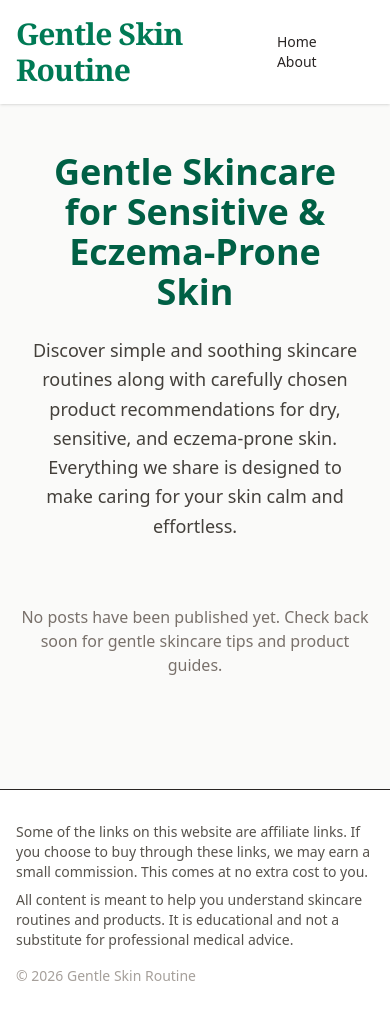
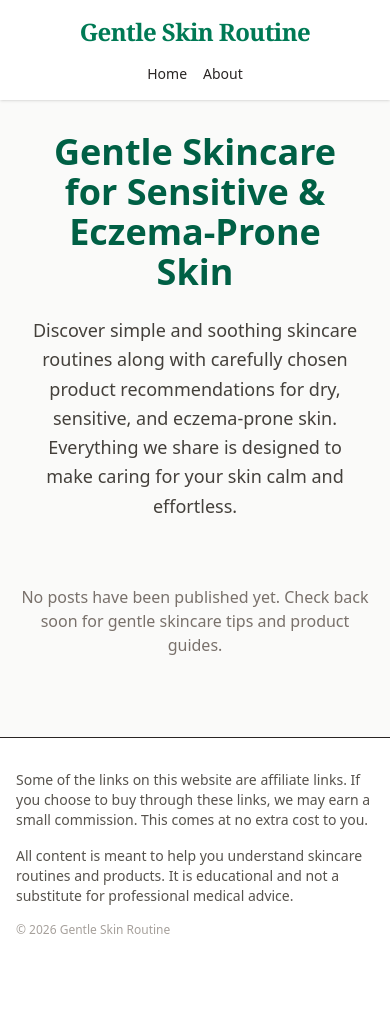
Before and after one commit to Ahmedaziz2002/Gentleskin, a Django app: page / in a window 390 px wide. After the commit the page ends 934 px from the top, so only its background shows below. Run offline with Django 5.2, Linux system fonts and the light colour scheme; data that the repository does not hold is empty; style sheets or scripts are compiled from the project's sources; some libraries are stand-ins or nearby versions.

Commit message:
fixed responsivity

```diff
--- a/requirements.txt
+++ b/requirements.txt
@@ -4,6 +4,7 @@ Django==6.0.2
 django-tailwind==4.4.2
 gunicorn==25.1.0
 packaging==26.0
+pillow==12.1.1
 psycopg2-binary==2.9.11
 pytailwindcss==0.3.0
 python-decouple==3.8
--- a/theme/templates/base.html
+++ b/theme/templates/base.html
@@ -6,52 +6,76 @@
     <meta charset="UTF-8">
     <meta name="viewport" content="width=device-width, initial-scale=1.0">
     <title>{% block title %}Gentle Skin Routine{% endblock %}</title>
+
     <link rel="stylesheet" href="{% static 'css/dist/styles.css' %}">
+
     <meta name="description" content="{% block description %}Evidence-based skincare guidance focused on barrier health and gentle routines.{% endblock %}">
     <link rel="canonical" href="{{ request.build_absolute_uri }}">
+
     <meta property="og:title" content="{% block og_title %}Gentle Skin{% endblock %}">
     <meta property="og:description" content="{% block og_description %}Skincare routines that protect and support your skin barrier.{% endblock %}">
     <meta property="og:type" content="website">
     <meta property="og:url" content="{{ request.build_absolute_uri }}">
+
     <meta name="twitter:card" content="summary_large_image">
     <meta name="twitter:title" content="{% block twitter_title %}Gentle Skin{% endblock %}">
     <meta name="twitter:description" content="{% block twitter_description %}Calm, protect, strengthen your skin barrier.{% endblock %}">
+
     {% tailwind_css %}
 </head>
+
 <body class="bg-stone-50 text-stone-800 font-sans antialiased">
 
+    <!-- HEADER -->
     <header class="bg-white shadow-sm">
-        <div class="max-w-6xl mx-auto px-4 py-4 flex justify-between items-center">
-            <a href="/" class="text-3xl font-serif font-extrabold text-emerald-700 tracking-tight">
+        <div class="max-w-6xl mx-auto px-4 sm:px-6 lg:px-8 py-4">
+
+            <!-- Logo + Mobile Layout -->
+            <div class="flex flex-col md:flex-row md:justify-between md:items-center gap-4">
+
+                <a href="/"
+                   class="text-2xl sm:text-3xl lg:text-4xl font-serif font-extrabold text-emerald-700 tracking-tight text-center md:text-left">
                     Gentle Skin Routine
                 </a>
-            <nav class="space-x-6 text-sm">
-                <a href="/" class="hover:text-emerald-600">Home</a>
-                <a href="/about/" class="hover:text-emerald-600">About</a>
+
+                <!-- Navigation -->
+                <nav class="flex flex-wrap justify-center md:justify-end gap-4 text-sm sm:text-base">
+                    <a href="/" class="hover:text-emerald-600 transition">Home</a>
+                    <a href="/about/" class="hover:text-emerald-600 transition">About</a>
+
                     {% for category in categories %}
-                    <a href="{% url 'category_posts' category.slug %}" class="hover:text-emerald-600">
+                        <a href="{% url 'category_posts' category.slug %}"
+                           class="hover:text-emerald-600 transition">
                             {{ category.name }}
                         </a>
                     {% endfor %}
                 </nav>
+
+            </div>
         </div>
     </header>
 
-    <main class="max-w-6xl mx-auto px-4 py-12">
+    <!-- MAIN CONTENT -->
+    <main class="max-w-6xl mx-auto px-4 sm:px-6 lg:px-8 py-8 sm:py-12 lg:py-16">
         {% block content %}{% endblock %}
     </main>
 
-    <footer class="bg-white border-t mt-16">
-        <div class="max-w-6xl mx-auto px-4 py-8 text-sm text-stone-600 space-y-2">
+    <!-- FOOTER -->
+    <footer class="bg-white border-t mt-12 sm:mt-16">
+        <div class="max-w-6xl mx-auto px-4 sm:px-6 lg:px-8 py-8 text-sm text-stone-600 space-y-4">
+
             <p>
                 Some of the links on this website are affiliate links. If you choose to buy through these links, we may earn a small commission. This comes at no extra cost to you.
             </p>
+
             <p>
                 All content is meant to help you understand skincare routines and products. It is educational and not a substitute for professional medical advice.
             </p>
-            <p class="mt-4 text-stone-400">
+
+            <p class="text-stone-400 text-xs sm:text-sm">
                 © {% now "Y" %} Gentle Skin Routine
             </p>
+
         </div>
     </footer>
 
```
Lines whose indentation alone changed are shown as unchanged.
